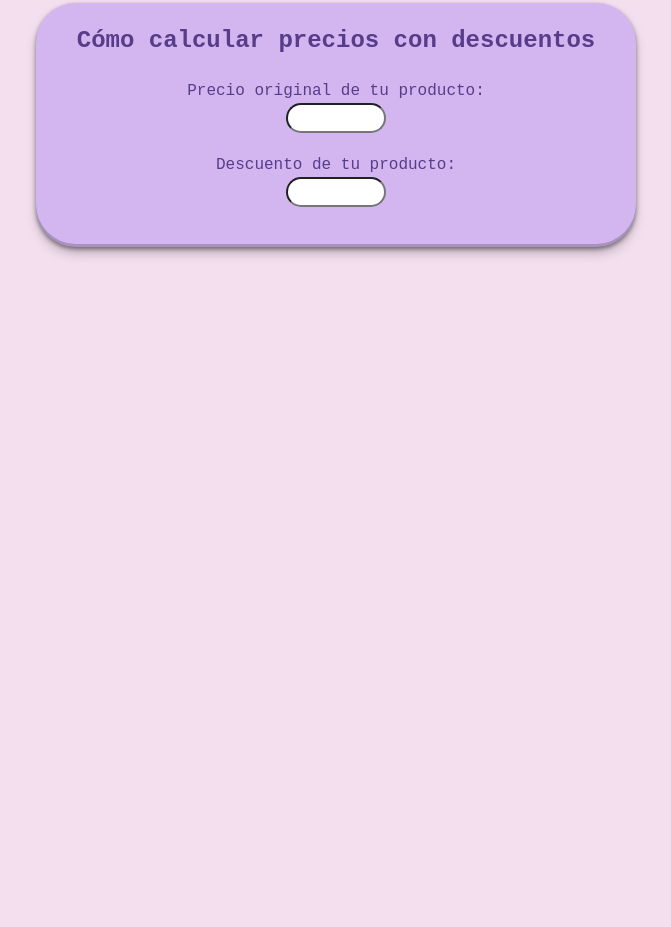
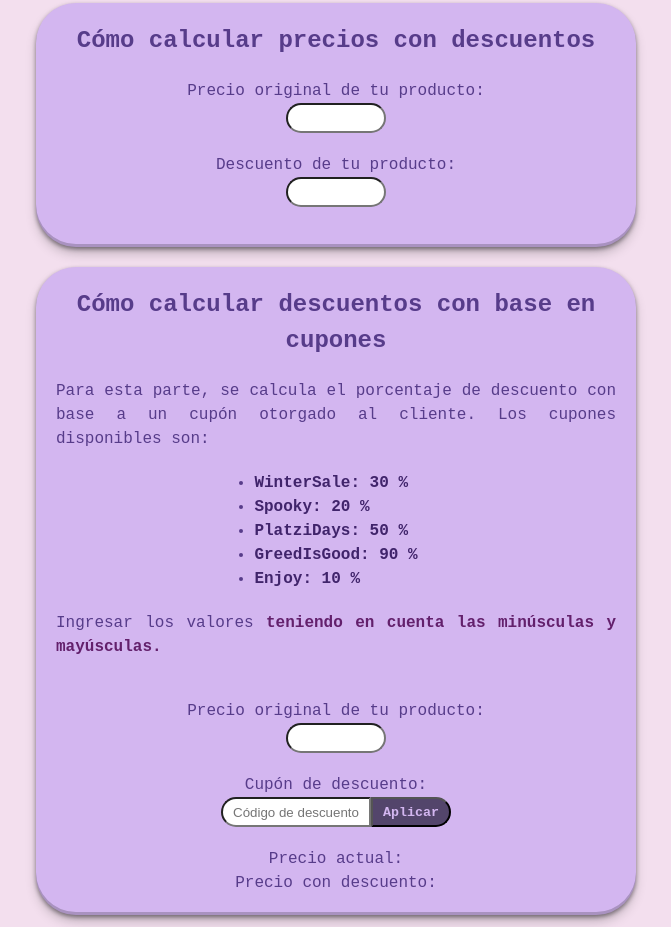
Before and after one commit to joffur/TallerJSMatematicasEstadisticaBasica, a plain HTML site: page module2/descuentos.html in a window 1280 px wide. Shown: the part 185-1112 px from the top of the page, without its empty margins (304-975 px from the left). Before the commit the page ends 800 px from the top, so only its background shows below. Drawn offline with Linux system fonts and the light colour scheme.

Commit message:
Pagina de calculadora de porcentajes. Seccion de calculadora de nuevo precio con cupon. Falta terminar de estilizar algunas secciones y cacular el precio con base al cupon ingresado

```diff
--- a/module2/descuentos.html
+++ b/module2/descuentos.html
@@ -21,16 +21,37 @@
         <label class="product-discount__label-discount" for="discount">Descuento de tu producto:</label>
         <input class="product-discount__input-discount" type="number" id="discount">
       </div>
-      <!-- <button id="calculate">Calcular descuento</button> -->
       <div id="result-container" class="product-discount__container">
         <p class="product-discount__result" id="result"></p>
       </div>
     </section>
     <section class="coupon-discount">
-
+      <h2>Cómo calcular descuentos con base en cupones</h2>
+      <p>
+        Para esta parte, se calcula el porcentaje de descuento con base a un cupón otorgado al cliente. Los cupones disponibles son:
+      </p>
+      <p class="coupon-discount__available">
+      </p>
+      <p>
+        Ingresar los valores <span>teniendo en cuenta las minúsculas y mayúsculas.</span></p>
+      </p>
+      <div class="coupon-discount__container">
+        <label for="price-2" class="coupon-discount__label-price">Precio original de tu producto:</label>
+        <input class="coupon-discount__input-price" type="number" id="price-2">
+      </div>
+      <div class="coupon-discount__container">
+        <label class="coupon-discount__label-discount" for="coupon">Cupón de descuento:</label>
+        <div class="coupon-discount__button-container">
+          <input class="coupon-discount__input-discount" type="text" id="coupon" placeholder="Código de descuento">
+          <button class="coupon-discount__btn" id="calculateCoupon">Aplicar</button>
+        </div>
+      </div>
+      <div id="coupon-result-container" class="coupon-discount__container">
+        <p class="coupon-discount__result" >Precio actual: <span id="coupon-result"></span></p>
+        <p>Precio con descuento:</p>
+      </div>
     </section>
   </main>
-
 
   <script src="./descuentos.js"></script>
 </body>
--- a/module2/descuentos.js
+++ b/module2/descuentos.js
@@ -1,9 +1,21 @@
-const btn = document.querySelector('#calculate');
+// Charge of page
+const cuponsAvailable = document.querySelector('.coupon-discount__available');
+
+// Discount variables
 const inputPrice = document.querySelector('#price');
 const inputDiscount = document.querySelector('#discount');
 const resultContainer = document.querySelector('#result-container');
 const pResult = document.querySelector('#result');
 
+
+// Coupon variables
+const inputPrice2 = document.querySelector('#price-2');
+const inputCoupon = document.querySelector('#coupon');
+const couponResultContainer = document.querySelector('#coupon-result-container');
+const btn = document.querySelector('#calculateCoupon');
+const pCouponresult = document.querySelector('#coupon-result');
+
+// Dinamic display of coupons
 const coupons = {
   'WinterSale': 30,
   'Spooky': 20,
@@ -12,6 +24,22 @@ const coupons = {
   'Enjoy': 10,
 };
 
+function displayCouponsAvailable(obj) {
+  const unsignedList = document.createElement('ul');
+  for (const coupon in obj) {
+    const span = document.createElement('span');
+    const listItem = document.createElement('li');
+    span.innerText = `${coupon}: ${obj[coupon]} %`
+    listItem.append(span);
+    unsignedList.append(listItem);
+  }
+  cuponsAvailable.append(unsignedList);
+}
+
+displayCouponsAvailable(coupons);
+
+
+// Classes used in project
 class Discount {
   constructor(price, discount = 0) {
     this.price = price;
@@ -39,11 +67,39 @@ class Discount {
   }
 }
 
+class Coupon {
+  constructor(price, coupon, coupons) {
+    this.price = price;
+    this.coupon = coupon;
+    this.coupons = coupons;
+  }
+  getCoupon() {
+    return this.coupon;
+  }
+  isValidPrice() {
+    if (this.price <= 0) {
+      return false;
+    }
+    else {
+      return true;
+    }
+  }
+  isValidCoupon() {
+    let coupons = Object.keys(this.coupons);
+    let isValid = false;
+    for (let i = 0; i < coupons.length; i++) {
+      if (coupons[i] === this.getCoupon()) {
+        isValid = true;
+        break;
+      }
+    };
+    return isValid;
+  }
+}
+
 // Product discount section
 inputPrice.addEventListener('input', calculatePriceWithDiscount);
 inputDiscount.addEventListener('input', calculatePriceWithDiscount);
-
-// btn.addEventListener('click', calculatePriceWithDiscount);
 
 function calculatePriceWithDiscount() {
   const price = Number(inputPrice.value);
@@ -65,3 +121,19 @@ function calculatePriceWithDiscount() {
   resultContainer.classList.add('animated');
   pResult.innerText = 'El nuevo precio con descuento es $' + calculateDiscount.newPrice();
 }
+
+// Discount with coupon section
+
+inputPrice2.addEventListener('input', displayPrice);
+btn.addEventListener('click', calculatePriceWithCoupon);
+
+function displayPrice() {
+  const price = Number(inputPrice2.value);
+  pCouponresult.innerText = price;
+}
+
+function calculatePriceWithCoupon() {
+  const price = Number(inputPrice2.value);
+
+
+}
--- a/module2/styles.css
+++ b/module2/styles.css
@@ -46,11 +46,12 @@ body {
   text-align: justify;
 }
 
-/* Product discount section */
-.product-discount {
+/* Product and Coupon discount section */
+.product-discount,
+.coupon-discount {
   width: 100%;
   max-width: 600px;
-  padding: 20px 0;
+  padding: 20px 20px;
   display: flex;
   flex-direction: column;
   gap: 20px;
@@ -60,14 +61,27 @@ body {
   text-align: center;
   box-shadow: rgba(0, 0, 0, 0.4) 0px 2px 4px, rgba(0, 0, 0, 0.3) 0px 7px 13px -3px, rgba(0, 0, 0, 0.2) 0px -3px 0px inset;
 }
-.product-discount__container {
+.coupon-discount p {
+  text-align: justify;
+}
+.coupon-discount .coupon-discount__available span {
+  color: var(--primary);
+  font-weight: bold;
+}
+.coupon-discount p span {
+  font-weight: bold;
+  color: #63206C;
+}
+.product-discount__container,
+.coupon-discount__container {
   /* width: 90%; */
   display: flex;
   flex-direction: column;
   align-items: center;
   max-width: 90%;
 }
-.product-discount__container input {
+.product-discount__container input,
+.coupon-discount__container input {
   display: inline-block;
   width: 100px;
   max-width: 200px;
@@ -78,7 +92,33 @@ body {
   outline: none;
   transition: all 0.6s ease;
 }
-.product-discount__container input:focus {
+.coupon-discount__container input:nth-child(1) {
+  width: 150px;
+  max-width: 150px;
+  border-radius: 15px 0 0 15px;
+  transition: none;
+}
+.coupon-discount__button-container {
+  display: flex;
+}
+.coupon-discount__btn {
+  display: inline-block;
+  height: 30px;
+  width: 80px;
+  padding: 0 10px;
+  border-radius: 0 15px 15px 0;
+  background-color: var(--terciary);
+  font-family: monospace, sans-serif;
+  font-weight: bold;
+  cursor: pointer;
+  color: var(--secondary-bg);
+}
+.coupon-discount__btn:hover {
+  background-color: var(--secondary);
+  color:var(--primary-bg);
+}
+.product-discount__container input:focus,
+.coupon-discount__container input:focus {
   width: 100%;
   border-color: var(--terciary);
 }
```
